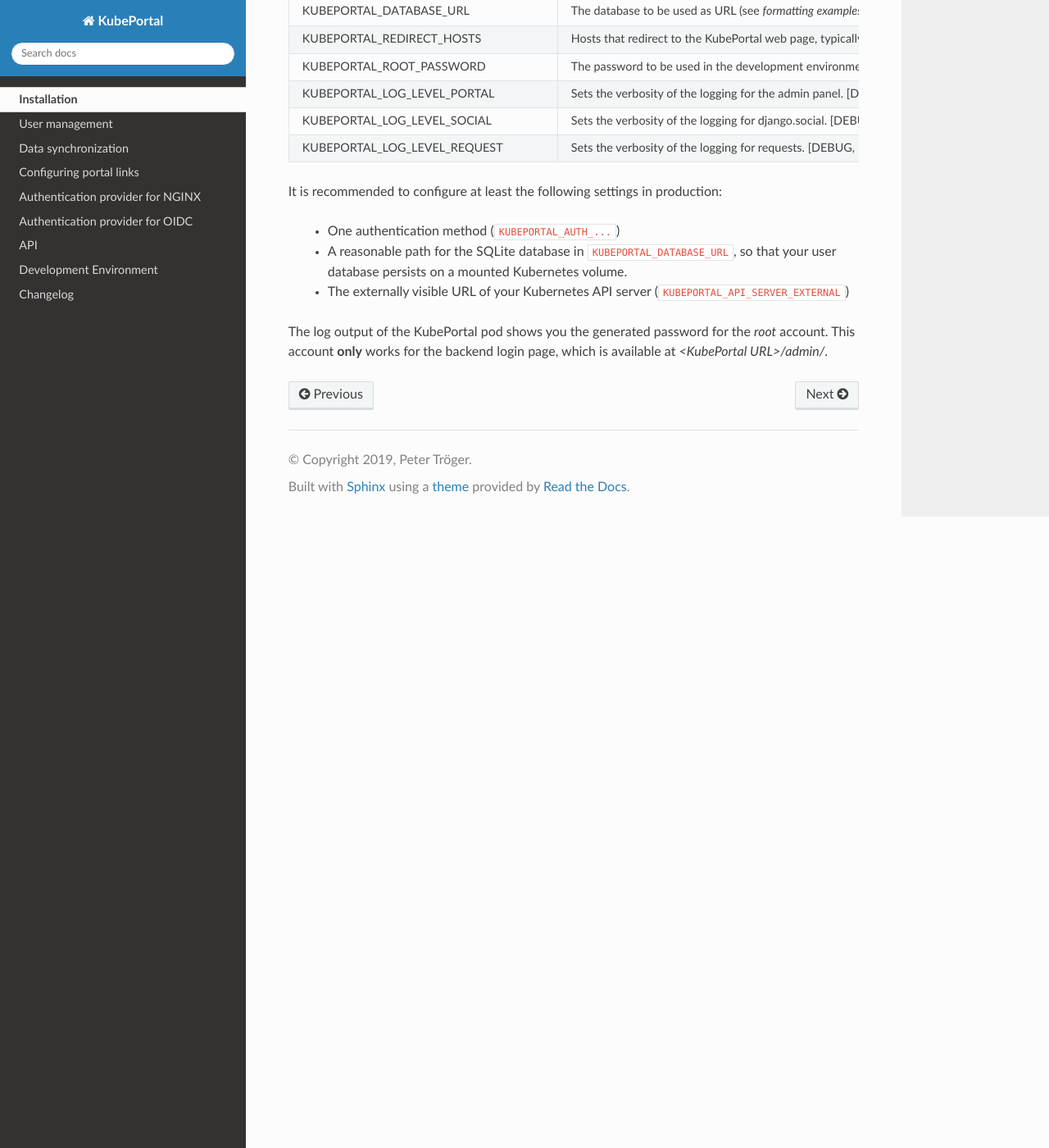
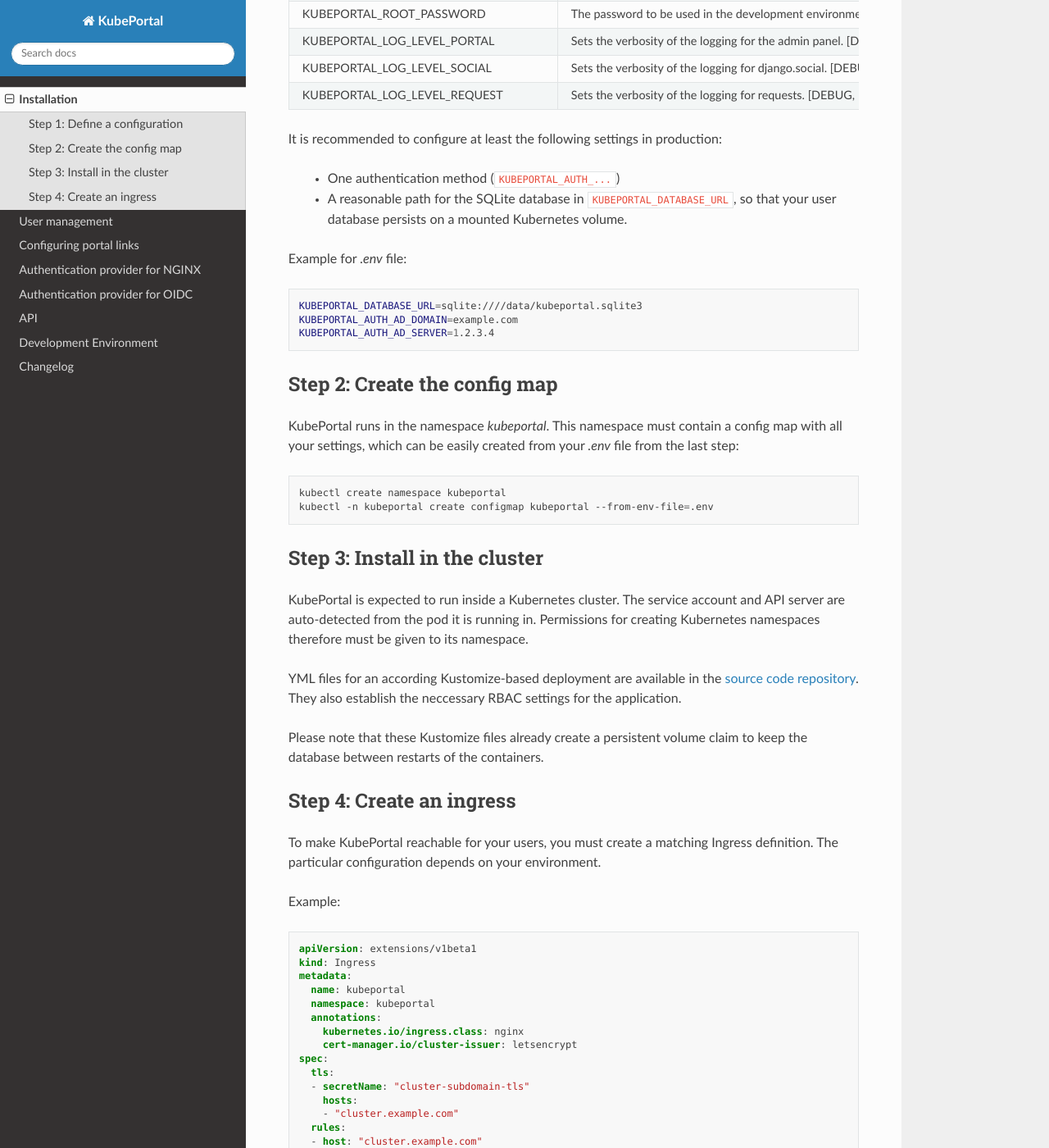
Before and after one commit to kubeportal/kubeportal, a Sphinx documentation site: the page built from docs/installation.rst, in a window 1280 px wide and 1400 px high, scrolled down 1135 px. Shown: the whole window at 82% size. Built offline with Sphinx 7.4.7 and the Read the Docs theme 2.0.0, drawn with Linux system fonts in a browser that asks for light colours; some of the changed text lies outside the part shown.

Commit message:
Fix TOC and content of docs

```diff
--- a/docs/conf.py
+++ b/docs/conf.py
@@ -12,3 +12,13 @@
 master_doc = 'index'
 
 issues_github_path = 'troeger/kubeportal'
+
+html_theme_options = {
+    'display_version': True,
+    # Toc options
+    'collapse_navigation': True,
+    'sticky_navigation': True,
+    'navigation_depth': 4,
+    'includehidden': True,
+    'titles_only': False
+}
--- a/docs/installation.rst
+++ b/docs/installation.rst
@@ -3,13 +3,12 @@
 Installation
 ############
 
-The latest official release of KubePortal is available as `Docker image <https://hub.docker.com/r/troeger/kubeportal/>`__.
+The latest official release of KubePortal is always available as `Docker image <https://hub.docker.com/r/troeger/kubeportal/>`__.
 
-KubePortal is expected to run inside the Kubernetes cluster it works as a frontend for. The service account and API server are auto-detected from the pod it is running in.
+Step 1: Define a configuration
+------------------------------
 
-Example YML files for a Kustomize-based deployment are available in the `source code repository <https://github.com/troeger/kubeportal/tree/master/deployment/k8s>`_. You most likely need to add in Ingress definition for external reachability.
-
-The application can be configured through environment variables:
+Create a configuration file, e.g. `.env`, which contains all relevant settings as environment variables. The options are:
 
 ===================================== ============================================================================
 Environment variable                  Description
@@ -47,6 +46,58 @@
 
   - One authentication method (``KUBEPORTAL_AUTH_...``)
   - A reasonable path for the SQLite database in ``KUBEPORTAL_DATABASE_URL``, so that your user database persists on a mounted Kubernetes volume.
-  - The externally visible URL of your Kubernetes API server (``KUBEPORTAL_API_SERVER_EXTERNAL``)
 
-The log output of the KubePortal pod shows you the generated password for the *root* account. This account **only** works for the backend login page, which is available at `<KubePortal URL>/admin/`.
+Example for *.env* file:
+
+.. code-block:: bash
+
+  KUBEPORTAL_DATABASE_URL=sqlite:////data/kubeportal.sqlite3
+  KUBEPORTAL_AUTH_AD_DOMAIN=example.com
+  KUBEPORTAL_AUTH_AD_SERVER=1.2.3.4
+
+Step 2: Create the config map
+-----------------------------
+KubePortal runs in the namespace `kubeportal`. This namespace must contain a config map with all your settings, which can be easily created from your `.env` file from the last step:
+
+.. code-block:: bash
+
+   kubectl create namespace kubeportal
+   kubectl -n kubeportal create configmap kubeportal --from-env-file=.env
+
+Step 3: Install in the cluster
+------------------------------
+KubePortal is expected to run inside a Kubernetes cluster. The service account and API server are auto-detected from the pod it is running in. Permissions for creating Kubernetes namespaces therefore must be given to its namespace.
+
+YML files for an according Kustomize-based deployment are available in the `source code repository <https://github.com/troeger/kubeportal/tree/master/deployment/k8s>`_. They also establish the neccessary RBAC settings for the application.
+
+Please note that these Kustomize files already create a persistent volume claim to keep the database between restarts of the containers.
+
+Step 4: Create an ingress
+-------------------------
+To make KubePortal reachable for your users, you must create a matching Ingress definition. The particular configuration depends on your environment.
+
+Example:
+
+.. code-block:: yml
+
+   apiVersion: extensions/v1beta1
+   kind: Ingress
+   metadata:
+     name: kubeportal
+     namespace: kubeportal
+     annotations:
+       kubernetes.io/ingress.class: nginx
+       cert-manager.io/cluster-issuer: letsencrypt
+   spec:
+     tls:
+     - secretName: "cluster-subdomain-tls"
+       hosts:
+       - "cluster.example.com"
+     rules:
+     - host: "cluster.example.com"
+       http:
+         paths:
+         - path:
+           backend:
+             serviceName: kubeportal
+             servicePort: 8000
--- a/docs/sync.rst
+++ /dev/null
@@ -1,12 +0,0 @@
-Data synchronization
-####################
-
-KubePortal synchronizes the current list of Kubernetes namespaces and service accounts with your Kubernetes API server instance.
-It can create Kubernetes namespaces for new portal users, but will  **never** delete anything in your cluster, even if the linked portal user is deleted.
-
-You can trigger the sychronization manually on the backend landing page:
-
-.. image:: static/kubeportal10.png
-
-This is needed once after the installation, so that KubePortal gets the initial list of namespaces. It is also neccessary when
-you create or modify namespaces directly in the cluster.
--- a/docs/users.rst
+++ b/docs/users.rst
@@ -1,34 +1,74 @@
 User management
 ###############
 
-After deployment, first check if your configured frontend authentication method works as expected. The frontend user should see this welcome screen:
+After installation, first check if your configured frontend authentication method works as expected. The frontend user should then see this welcome screen:
 
-.. image:: static/kubeportal5.png
+.. image:: static/front_landing_new.png
 
-A click on the *request for cluster access* sends an email to all backend-enabled users:
+A click on the *request for cluster access* sends an email to all configured administrators. It is now the task of the administrators to approve this user and give her admin access, in case.
 
-.. image:: static/kubeportal8.png
+Backend access with root account
+--------------------------------
 
-You can also see in the users list in the backend that the cluster access status of the user changed to *requested*:
+The log output of the KubePortal pod shows you a generated password for the *root* account. This account **only** works on a special backend login page, which is available at `<KubePortal URL>/admin/`:
 
-.. image:: static/kubeportal7.png
+.. image:: static/back_login.png
 
-The admin(s) can now decide upon this request:
+It allows you to enter the admin backend:
 
-.. image:: static/kubeportal11.png
+.. image:: static/back_landing.png
 
-The link to this decision page is also sent by email to all portal users with backend access.
+User overview
+-------------
 
-You have the choice between creating a new Kubernetes namespace for this user, using an existing one, or rejecting the request.
-After acknowledging the request, the frontend changes immediately for the portal user. She can now access the *kubectl* config file
-for the *default* service account in the chosen namespace.
+All users that ever logged into the portal are shown in the user section of the backend:
 
-Configuring admin users
------------------------
+.. image:: static/back_userlist.png
 
-Users known to the system, meaning that they logged-in at least once, can be promoted for being an admin user.
-They have access to the backend pages, and get an email notification when users request cluster access.
+Managing Kubernetes accounts
+----------------------------
 
-A user can be granted admin rights by activating the *Staff status* checkbox in the user details.
+Users can click a link on the front page to apply for Kubernetes credentials:
 
-The user 'root' automatically has this role.
+.. image:: static/front_landing_new.png
+
+All (!) admins get an email notification when users request cluster access. The approving or rejecting admin for a user approval request is logged in the database. The link to a decision page is sent with the email. The admin(s) can now decide upon this request:
+
+.. image:: static/back_approval.png
+
+You have the choice between creating a new Kubernetes namespace for this user, using an existing one, or rejecting the request. KubePortal synchronizes the decision with the Kubernetes API server, so that the namespace automatically is created when needed.
+
+After acknowledging the request, the frontend changes immediately for the portal user. She can now access the *kubectl* config file for the *default* service account in the chosen namespace:
+
+.. image:: static/front_config.png
+
+KubePortal synchronizes the list of available Kubernetes namespaces and service accounts with your Kubernetes API server. It can create Kubernetes namespaces for new portal users, but will  **never** delete anything in your cluster, even if the linked portal user is deleted.
+
+You can trigger the sychronization manually on the backend landing page:
+
+.. image:: static/back_landing.png
+
+This is needed once after the installation, so that KubePortal gets the initial list of namespaces. It is also neccessary when you create or modify namespaces directly in the cluster.
+
+User groups
+-----------
+
+Portal users are organized into groups. The membership in a user groups decides if:
+
+  * A user is an administrator with backend access
+  * A user can access web applicatins protected by the cluster
+
+This is reflected in the according group settings:
+
+.. image:: static/back_groupdetail.png
+
+Groups can be configured to be filled with all portal users ("Auto-add new users") or with all users getting Kubernetes cluster access by approval ("Auto-add approved users"). This allows you to give access to cluster-related web applications, such as Grafana or K8S dashboard, only to people that actually got a Kubernetes account.
+
+Please note that Kubernetes cluster access is managed per-user, while all other permissions are managed by-group.
+
+Configuring additional admin users
+----------------------------------
+
+Users known to the portal can be promoted for being an admin user. They get access to the administrative backend through a special link on their landing page.
+
+A user can be granted admin rights by making it member of a :ref:`user group<User groups>` with backend access enabled, as described above.
```
Also changed, not shown: docs/index.rst (+17 -19 lines), docs/static/back_landing.png, docs/static/front_login.png.
